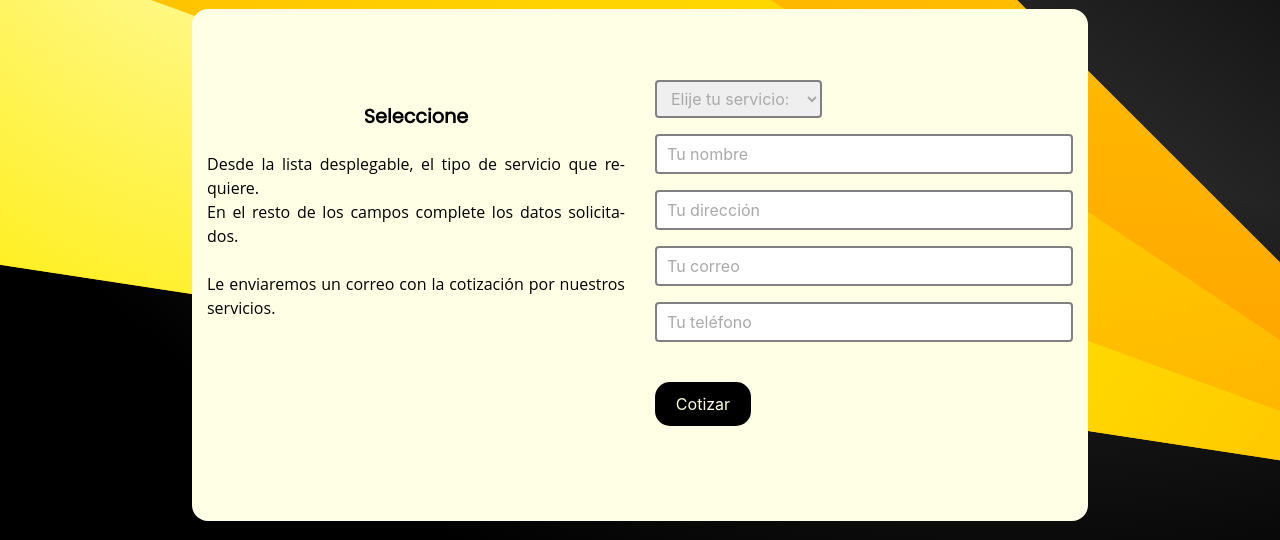
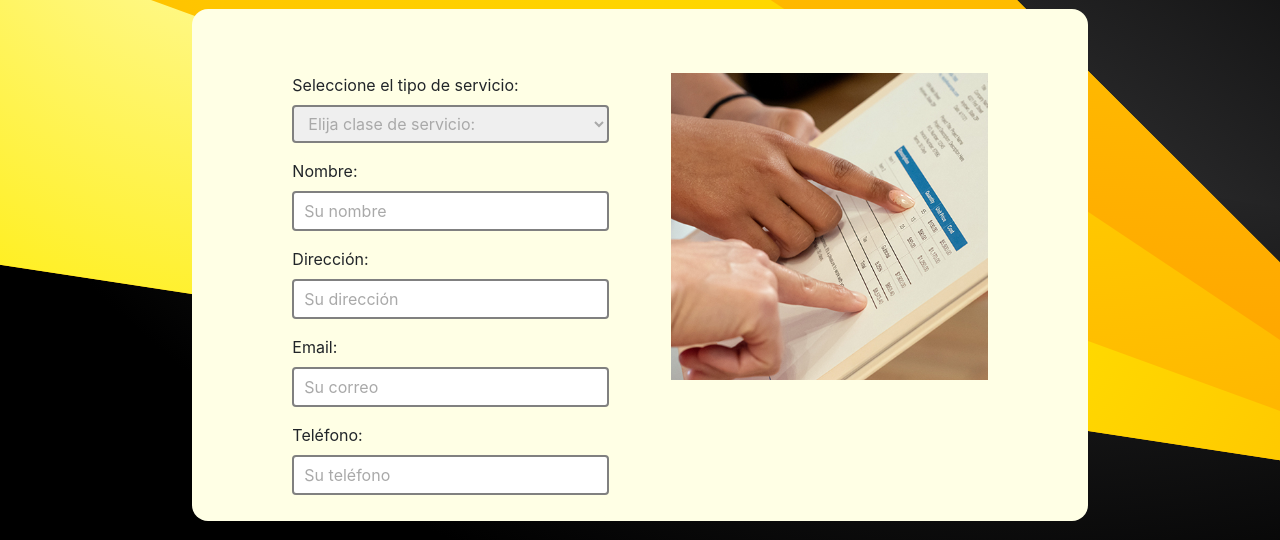
Before and after one commit to renedonaire/desarrollo_web, a website: page pages/cotiza.html in a window 1280 px wide. Shown: the part 130-670 px from the top of the page. Drawn offline with nearby package versions, Linux system fonts and the light colour scheme.

Commit message:
Modificaciones de formato en Cotice

```diff
--- a/pages/cotiza.html
+++ b/pages/cotiza.html
@@ -88,17 +88,12 @@
         <h1>Cotice aquí:</h1>
         <!-- Items visibles en pantallas más grandes, -->
         <section class="section__seccionCotiza d-none d-md-flex overflow-auto">
-            <article class="section__seccionCotiza--izquierdo col-xs-12 col-sm-12 col-md-6 col-lg-6 col-xl-6">
-                <h2>Seleccione</h2>
-                <p>Desde la lista desplegable, el tipo de servicio que requiere. <br>
-                    En el resto de los campos complete los datos solicitados. <br><br>
-                    Le enviaremos un correo con la cotización por nuestros servicios.</p>
-            </article>
-            <article class="section__seccionCotiza--derecho col-xs-12 col-sm-12 col-md-6 col-lg-6 col-xl-6">
+            <article class="section__seccionCotiza--izquierdo col-xs-12 col-sm-12 col-md-6 col-lg-5 col-xl-5">
                 <form class="formulario form-horizontal" action="">
                     <section>
+                        <label for="servicio">Seleccione el tipo de servicio:</label>
                         <select name="servicio" required>
-                            <option value="" disabled selected hidden>Elije tu servicio:</option>
+                            <option value="" disabled selected hidden>Elija clase de servicio:</option>
                             <option value="Servicio Clase 1">Servicio Clase 1</option>
                             <option value="Servicio Clase 2">Servicio Clase 2</option>
                             <option value="Servicio Clase 3">Servicio Clase 3</option>
@@ -106,10 +101,14 @@
                         <!-- Cómo coloco un selector de fechas?? -->
                     </section>
                     <section>
-                        <input type="text" id="nombre" name="nombre" value="Tu nombre">
-                        <input type="text" id="direccion" name="direccion" value="Tu dirección">
-                        <input type="email" id="email" name="email" value="Tu correo">
-                        <input type="text" id="telefono" name="telefono" value="Tu teléfono">
+                        <label for="nombre">Nombre:</label>
+                        <input type="text" id="nombre" name="nombre" value="Su nombre">
+                        <label for="direccion">Dirección:</label>
+                        <input type="text" id="direccion" name="direccion" value="Su dirección">
+                        <label for="email">Email:</label>
+                        <input type="email" id="email" name="email" value="Su correo">
+                        <label for="telefono">Teléfono:</label>
+                        <input type="text" id="telefono" name="telefono" value="Su teléfono">
                         <!--¿Cómo se aplica estilo a los placeholders?-->
                     </section>
                     <section>
@@ -117,13 +116,16 @@
                     </section>
                 </form>
             </article>
+            <article class="section__seccionCotiza--derecho col-xs-12 col-sm-12 col-md-6 col-lg-5 col-xl-5">
+                <img class="section__seccionCotiza__imagen" src="../images/cotizacion.jpg" alt="equipo">
+            </article>
         </section>
         <!-- Items visibles en pantallas más pequeñas, con scroll habilitado -->
         <section class="section__seccionCotiza d-md-none overflow-auto">
             <form class="formulario form-group col-md-12 col-sm-12 col-xs-12" action="">
                 <section>
                     <select name="servicio" required>
-                        <option value="" disabled selected hidden>Elije tu servicio:</option>
+                        <option value="" disabled selected hidden>Elija la clase de servicio:</option>
                         <option value="Servicio Clase 1">Servicio Clase 1</option>
                         <option value="Servicio Clase 2">Servicio Clase 2</option>
                         <option value="Servicio Clase 3">Servicio Clase 3</option>
@@ -131,10 +133,10 @@
                     <!-- Cómo coloco un selector de fechas?? -->
                 </section>
                 <section>
-                    <input type="text" id="nombre" name="nombre" value="Tu nombre">
-                    <input type="text" id="direccion" name="direccion" value="Tu dirección">
-                    <input type="email" id="email" name="email" value="Tu correo">
-                    <input type="text" id="telefono" name="telefono" value="Tu teléfono">
+                    <input type="text" id="nombre" name="nombre" value="Su nombre">
+                    <input type="text" id="direccion" name="direccion" value="Su dirección">
+                    <input type="email" id="email" name="email" value="Su correo">
+                    <input type="text" id="telefono" name="telefono" value="Su teléfono">
                     <!--¿Cómo se aplica estilo a los placeholders?-->
                 </section>
                 <section>
@@ -173,9 +175,12 @@
             <!--Columna derecha-->
             <div class="col-xs-12 col-sm-12 col-md-12 col-lg-6 col-xl-4">
                 <article class="footer__seccionFooter--derecho">
-                    <a href="https://www.facebook.com/rene.donairebozo" target="_blank"><i class="iconoDerecho fa fa-facebook"></i></a>
-                    <a href="https://wa.me/56988107373?text='Consulta por Transportes Juan'" target="_blank"><i class="iconoDerecho fa fa-whatsapp"></i></a>
-                    <a href="https://www.youtube.com/channel/UCeFRG6700bzqYI0M_9vyelw" target="_blank"><i class="iconoDerecho fa fa-youtube"></i></a>
+                    <a href="https://www.facebook.com/rene.donairebozo" target="_blank"><i
+                            class="iconoDerecho fa fa-facebook"></i></a>
+                    <a href="https://wa.me/56988107373?text='Consulta por Transportes Juan'" target="_blank"><i
+                            class="iconoDerecho fa fa-whatsapp"></i></a>
+                    <a href="https://www.youtube.com/channel/UCeFRG6700bzqYI0M_9vyelw" target="_blank"><i
+                            class="iconoDerecho fa fa-youtube"></i></a>
                 </article>
         </section>
 
--- a/scss/_cotiza.scss
+++ b/scss/_cotiza.scss
@@ -8,16 +8,14 @@
 	justify-content: center;
 	width: 70vw;
 	height: 64vh;
+	padding: 2rem;
 	.formulario {
 		display: flex;
 		flex-direction: column;
 		justify-content: center;
-		width: 100%;
-		height: 60vh;
 		.formulario section {
 			display: flex;
 			flex-direction: column;
-			margin: 0%;
 		}
 	}
 }
@@ -29,14 +27,20 @@
 .section__seccionCotiza--izquierdo {
 	display: flex;
 	flex-direction: column;
-	width: 40%;
-	margin-top: 4rem;
+	width: 45%;
+	margin: 0 1rem 0 1rem;
 }
 
 .section__seccionCotiza--derecho {
 	display: flex;
 	flex-direction: column;
-	width: 55%;
+	width: 45%;
+	margin: 0 1rem 0 1rem;
+}
+
+.section__seccionCotiza__imagen {
+	height: 80%;
+	object-fit: cover;
 }
 
 textarea{
--- a/scss/_formularios.scss
+++ b/scss/_formularios.scss
@@ -5,7 +5,7 @@ input[type="text"] {
 	color: darkgrey;
 	width: 100%;
 	padding: 6px 10px;
-	margin: 8px 0;
+	margin: 0 0 1rem 0;
 	border: 2px solid gray;
 	border-radius: 4px;
 }
@@ -23,7 +23,7 @@ input[type="email"] {
 	color: darkgrey;
 	width: 100%;
 	padding: 6px 10px;
-	margin: 8px 0;
+	margin: 0 0 1rem 0;
 	border: 2px solid gray;
 	border-radius: 4px;
 }
@@ -47,3 +47,8 @@ input[type="email"] {
 	background-color: $colorActivo;
 	transform: scale(1.1);
 }
+
+select {
+	width: 100%;
+	margin: 0 0 1rem 0;
+}
```
Also changed, not shown: css/estilos.css, images/cotizacion.jpg (added), 1 other file.
